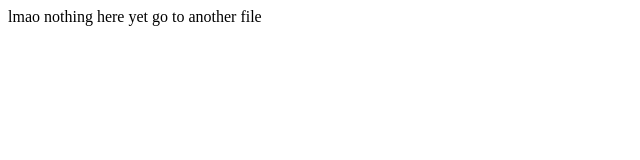
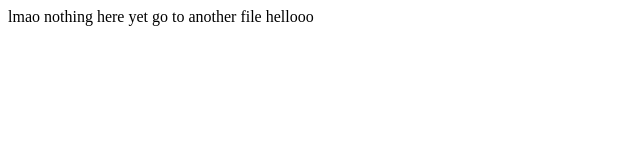
Before and after one commit to lwright249/ThinkItThru, a plain HTML site: page ThinkItThruSiteFiles/index.html in a window 1280 px wide. Shown: the full height of the page, 0-640 px from the left. Drawn offline with Linux system fonts and the light colour scheme.

Commit message:
Just a test

```diff
--- a/ThinkItThruSiteFiles/index.html
+++ b/ThinkItThruSiteFiles/index.html
@@ -6,6 +6,6 @@
     <title>Document</title>
 </head>
 <body>
-    lmao nothing here yet go to another file
+    lmao nothing here yet go to another file hellooo
 </body>
 </html>
```
